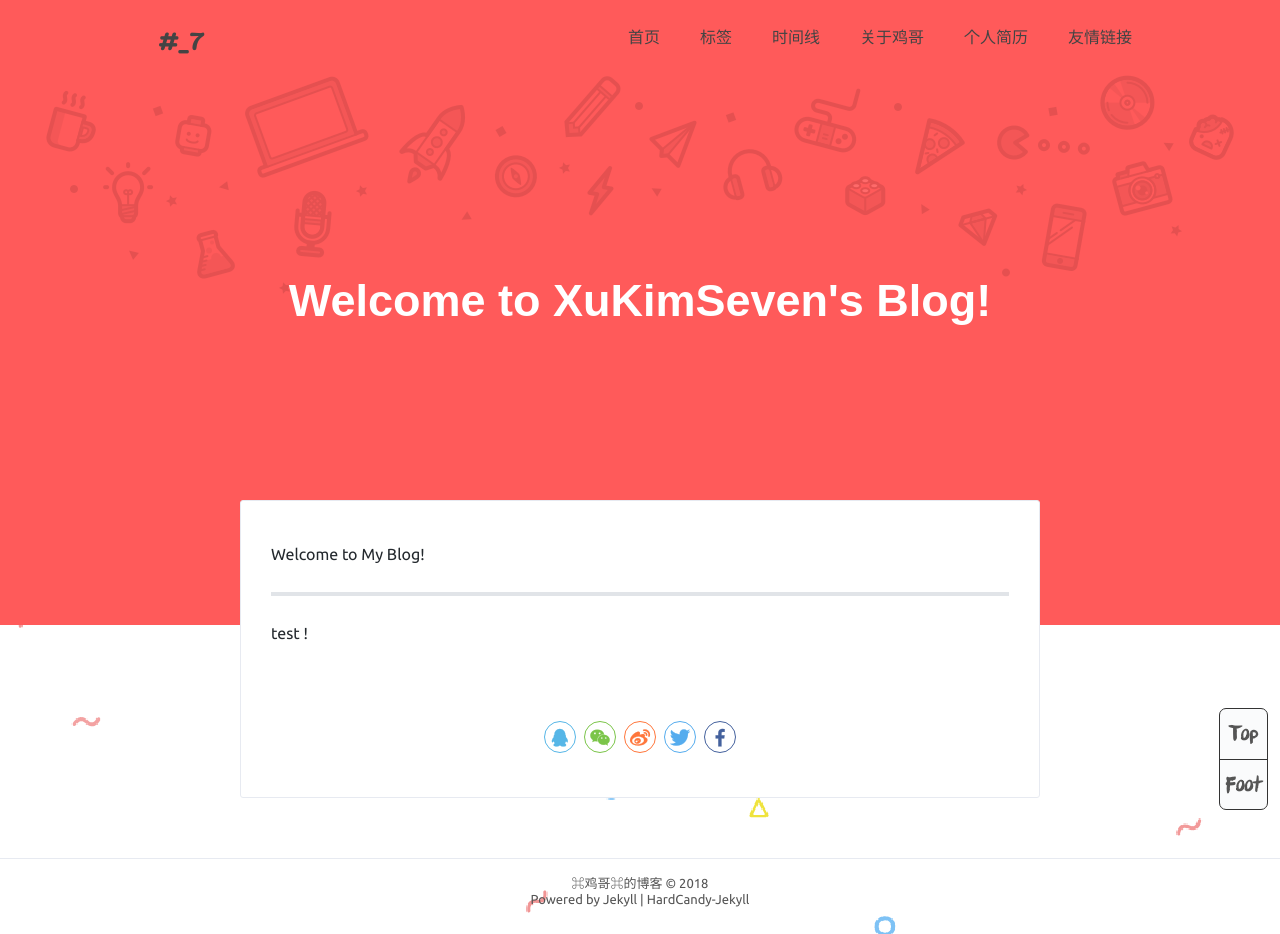
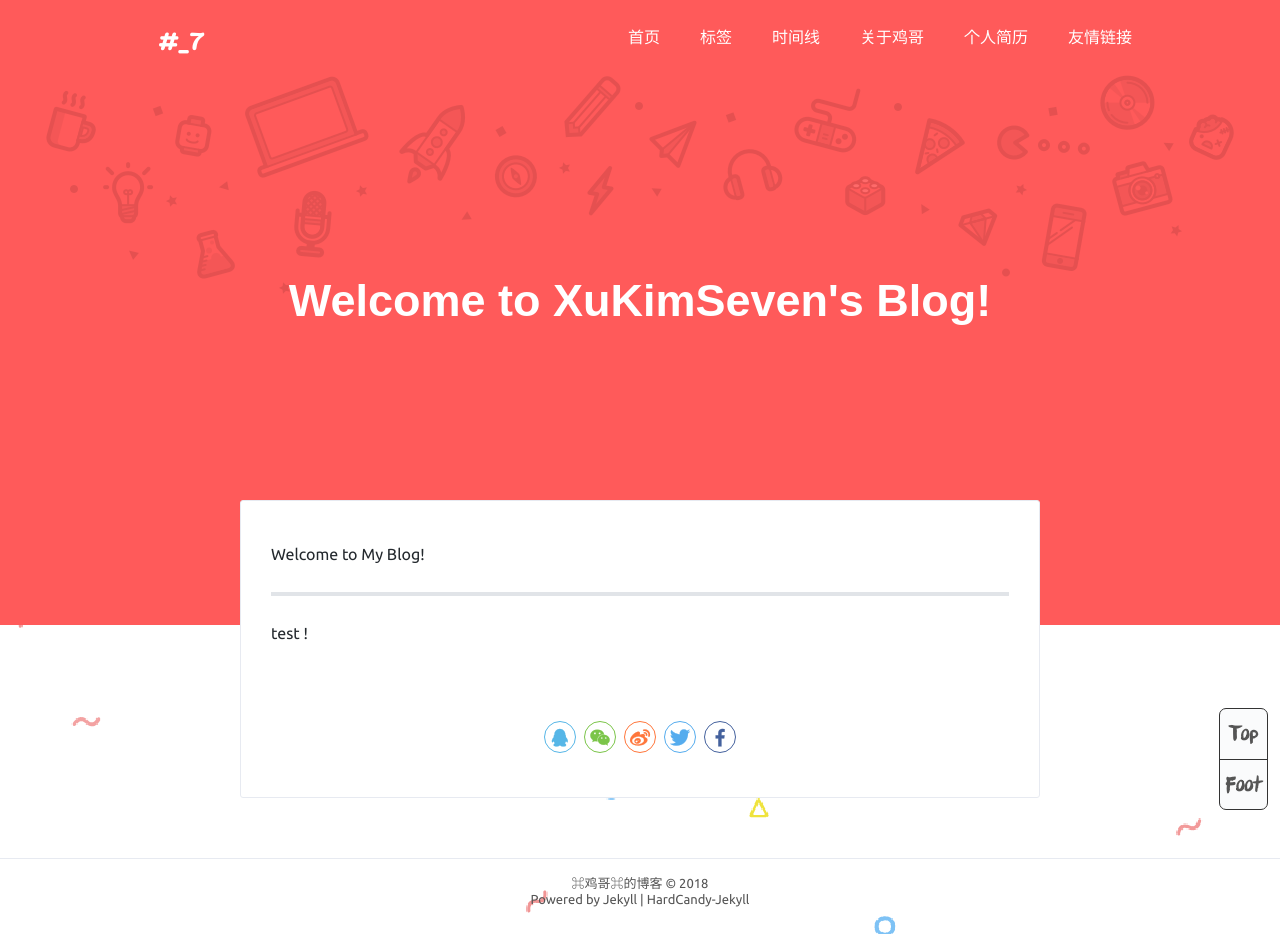
Before and after one commit to cllstudy/xukimseven.github.io, a Jekyll site: the page built from _posts/2018-01-17-welcome.markdown, in a window 1280 px wide. Built offline with Jekyll 4.4.1, drawn with Linux system fonts in a browser that asks for light colours; comment, search, counter and statistics services are not loaded.

Commit message:
修改少量样式

```diff
--- a/_includes/post-header.html
+++ b/_includes/post-header.html
@@ -2,12 +2,12 @@
 <header id="post-header" style="background-color:#9A85FF;">
   <div class="top-center">
       <div class="logo">
-          <a href="{{ "/" | relative_url }}" title="my awesome webtitle">{{ site.webtitle }}</a>
+          <a href="{{ "/" | relative_url }}" title="my awesome webtitle" style="color: white;">{{ site.webtitle }}</a>
       </div>
       <nav class="top-nav">
           <ul>
               {% for i in site.nav %}
-                <li><a href="{{ i[1] }}">{{ i[0] }}</a></li>
+                <li><a href="{{ i[1] }}" style="color: white;">{{ i[0] }}</a></li>
               {% endfor %}
           </ul>
       </nav>
@@ -22,12 +22,12 @@
 <header id="post-header" style="background-color:{{ page.color }};">
   <div class="top-center">
       <div class="logo">
-          <a href="{{ "/" | relative_url }}" title="my awesome webtitle">{{ site.webtitle }}</a>
+          <a href="{{ "/" | relative_url }}" title="my awesome webtitle" style="color: white;">{{ site.webtitle }}</a>
       </div>
       <nav class="top-nav">
           <ul>
               {% for i in site.nav %}
-                <li><a href="{{ i[1] }}">{{ i[0] }}</a></li>
+                <li><a href="{{ i[1] }}" style="color: white;">{{ i[0] }}</a></li>
               {% endfor %}
           </ul>
       </nav>
```
